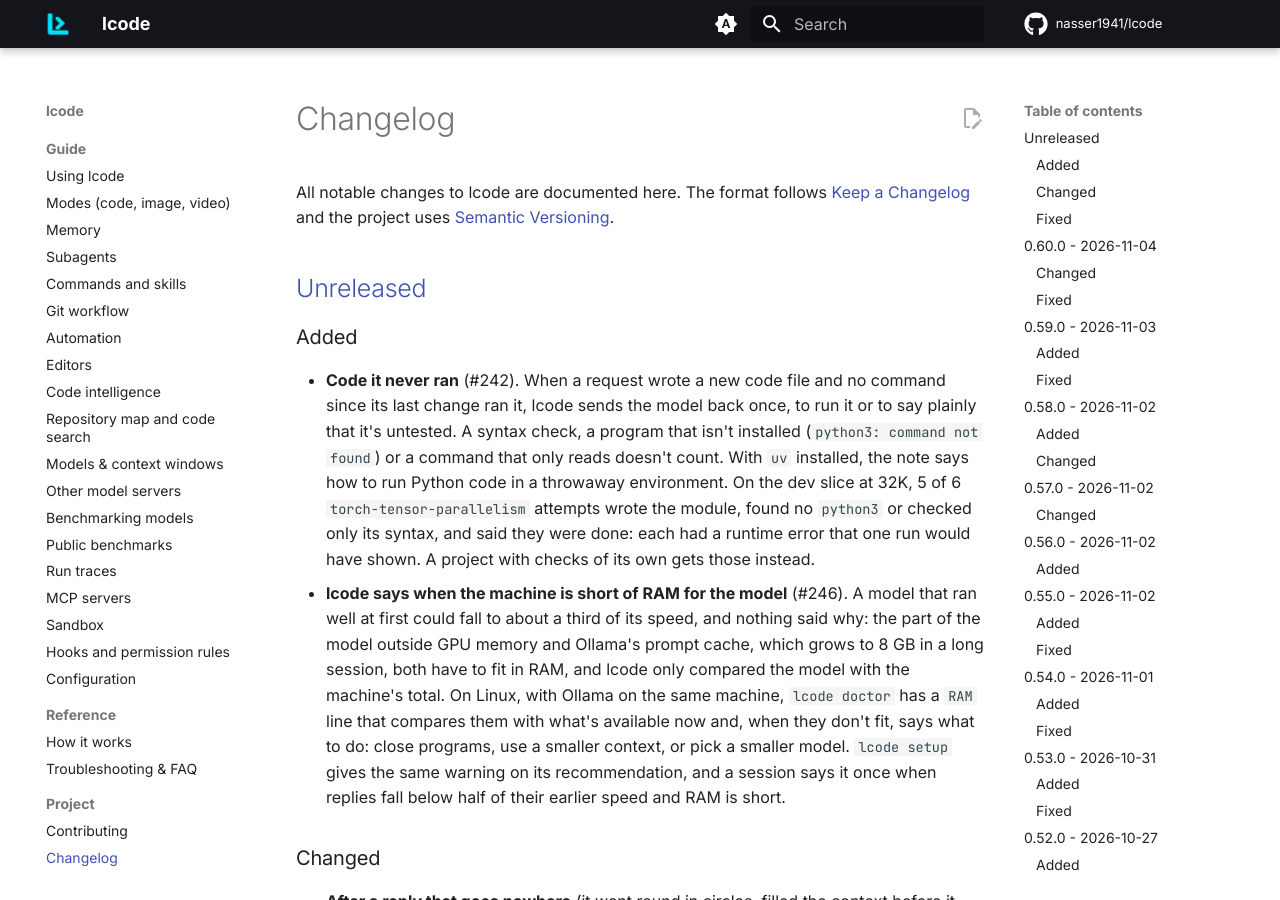
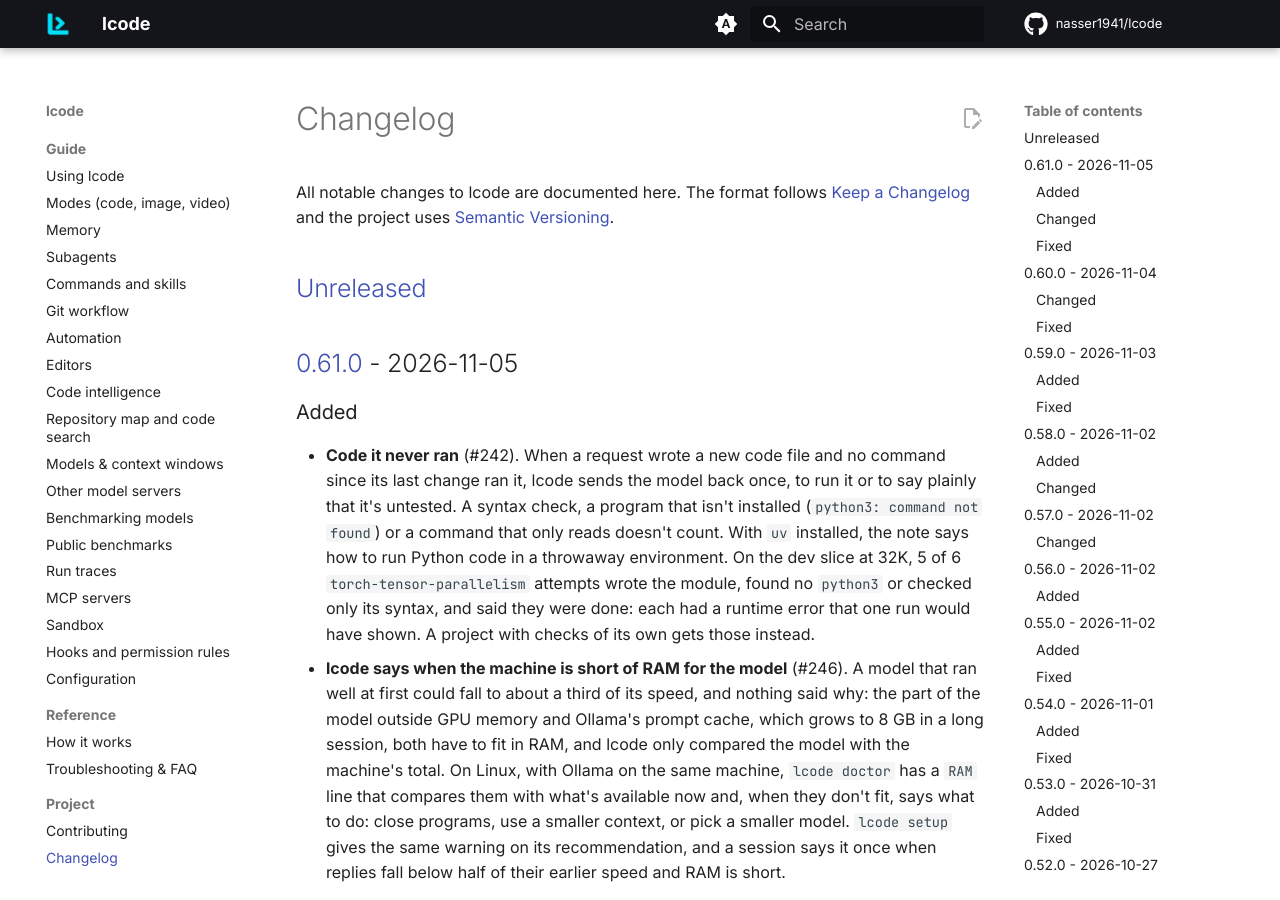
Before and after one commit to nasser1941/lcode, an MkDocs documentation site: the page built from docs/changelog.md, in a window 1280 px wide and 900 px high. Built offline with MkDocs 1.6.1 and Material for MkDocs 9.7.7, drawn with Linux system fonts in a browser that asks for light colours; comment, search, counter and statistics services are not loaded.

Commit message:
Release 0.61.0 (#249)
Co-authored-by: Naser Derakhshan <9349840+nasser1941@users.noreply.github.com>
Co-authored-by: Claude Opus 5.5 <noreply@anthropic.com>

```diff
--- a/CHANGELOG.md
+++ b/CHANGELOG.md
@@ -5,6 +5,8 @@ All notable changes to lcode are documented here. The format follows
 [Semantic Versioning](https://semver.org/).
 
 ## [Unreleased]
+
+## [0.61.0] - 2026-11-05
 
 ### Added
 
@@ -1326,7 +1328,8 @@ First public release.
 - `AGENTS.md` project instructions and `/init` to generate them.
 - One-line installer for Linux and macOS.
 
-[Unreleased]: https://github.com/nasser1941/lcode/compare/v0.60.0...HEAD
+[Unreleased]: https://github.com/nasser1941/lcode/compare/v0.61.0...HEAD
+[0.61.0]: https://github.com/nasser1941/lcode/compare/v0.60.0...v0.61.0
 [0.60.0]: https://github.com/nasser1941/lcode/compare/v0.59.0...v0.60.0
 [0.59.0]: https://github.com/nasser1941/lcode/compare/v0.58.0...v0.59.0
 [0.58.0]: https://github.com/nasser1941/lcode/compare/v0.57.0...v0.58.0
--- a/src/lcode/__init__.py
+++ b/src/lcode/__init__.py
@@ -3,7 +3,7 @@
 From a program: `from lcode import Session` (see lcode.api).
 """
 
-__version__ = "0.60.0"
+__version__ = "0.61.0"
 
 API = ("Session", "Result", "Options", "SetupError")
 
```
Also changed, not shown: docs/quickstart.md (+1 -1 lines).
